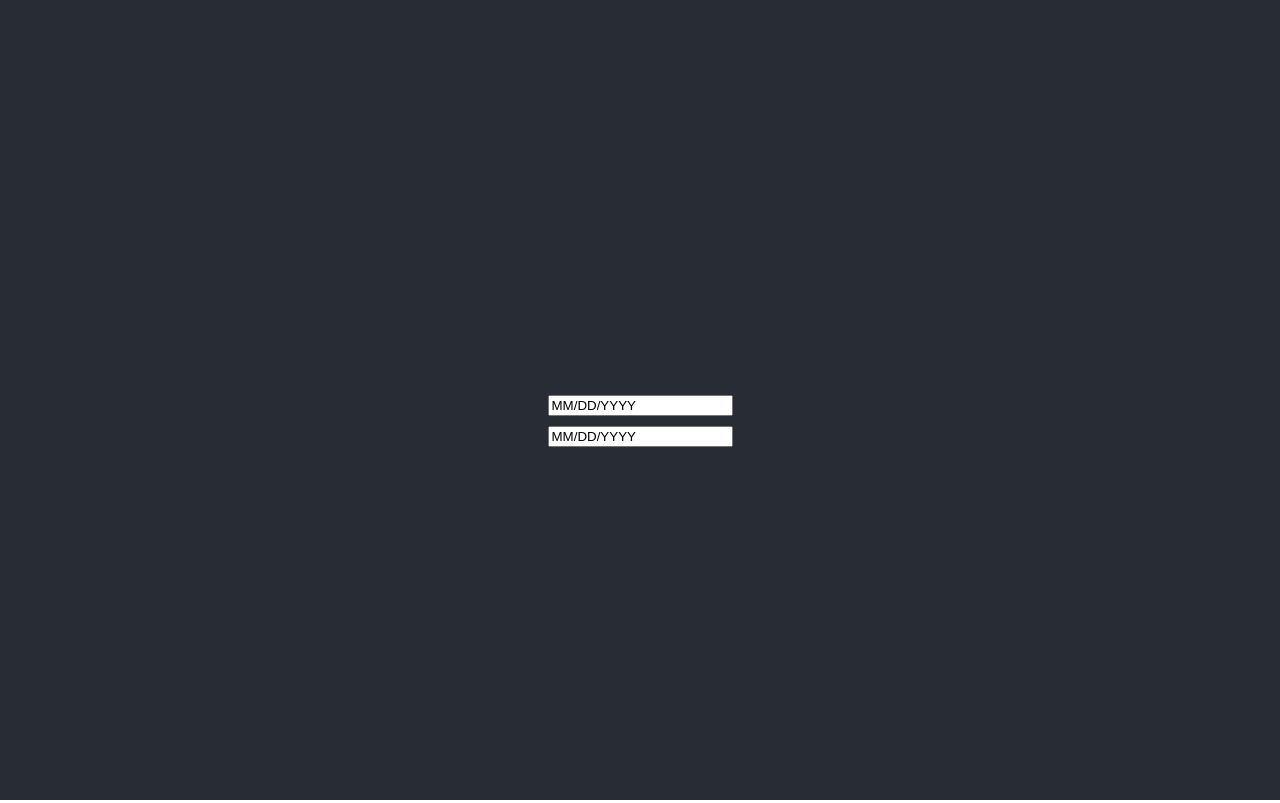
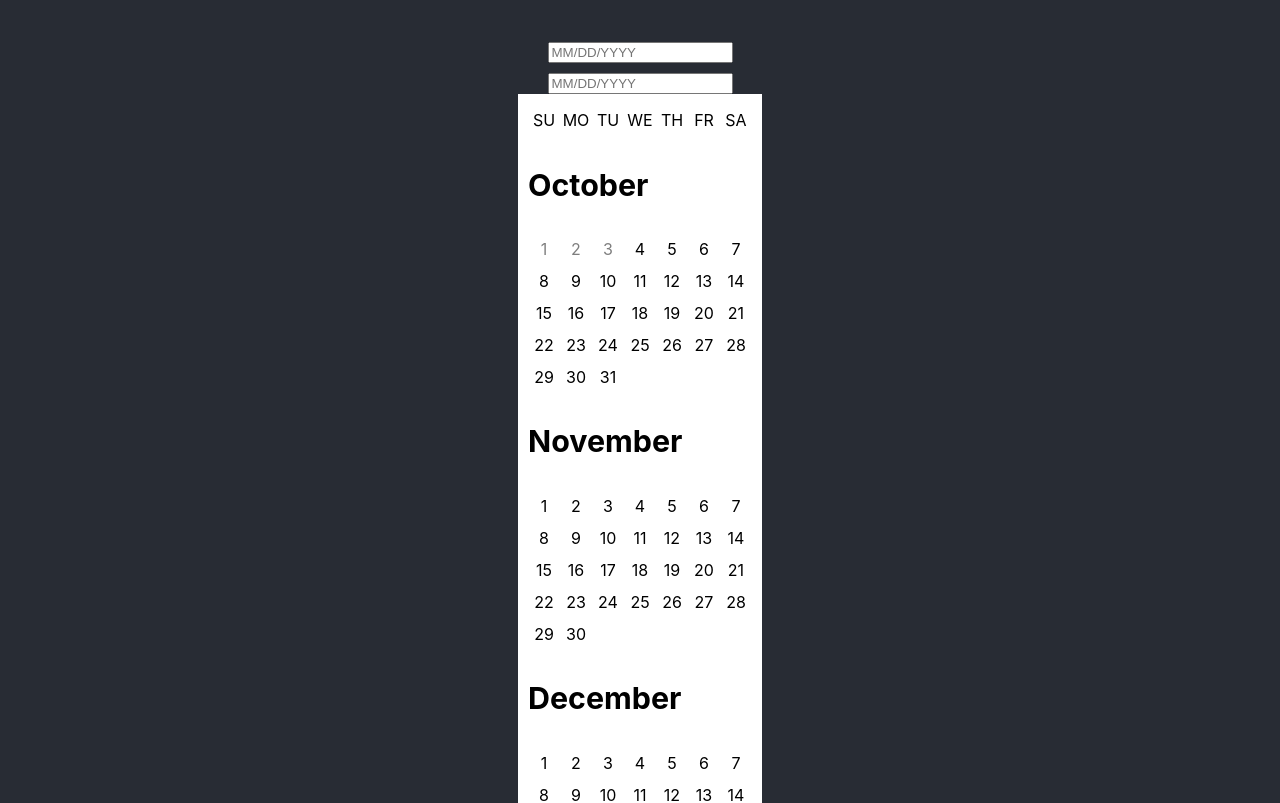
Before and after one commit to Edgardo-developer/daterangepicker, a React (Create React App) app: page / in a window 1280 px wide. Shown: the top 803 px of the page. Built offline with nearby package versions, Linux system fonts and the light colour scheme.

Commit message:
upgraded the design

```diff
--- a/src/App.css
+++ b/src/App.css
@@ -31,3 +31,46 @@
 .originInput{
  visibility: hidden;
 }
+#popupCalendar{
+  color: black;
+  background-color: white;
+  padding: 10px;
+}
+#popupCalendar .popupCalendarDays{
+  display: flex;
+}
+#popupCalendar .popupCalendarDays div{
+  height: 32px;
+  width: 32px;
+  text-align: center;
+  font-size: 16px;
+  display: flex;
+  justify-content: center;
+  align-items: center;
+}
+#popupCalendar .monthDays{
+  display: grid;
+  grid-template-columns: repeat(7, 1fr);
+  max-width: fit-content;
+}
+#popupCalendar .monthDays span{
+  height: 32px;
+  width: 32px;
+  text-align: center;
+}
+#popupCalendar .monthDays span[data-disabled=true]{
+  opacity: 0.5;
+  cursor: default;
+}
+#popupCalendar .monthDays span{
+  cursor: pointer;
+  font-size: 16px;
+  display: flex;
+  justify-content: center;
+  align-items: center;
+}
+#popupCalendar .monthDays span:hover, #popupCalendar .monthDays span.active{
+  color: white;
+  background-color: rgb(15, 93, 228);
+  font-weight: 600;
+}
--- a/src/App.js
+++ b/src/App.js
@@ -4,29 +4,65 @@ import {useState} from "react";
 
 function App() {
   const dayOfWeek = ['SU', 'MO', 'TU', 'WE', 'TH', 'FR', 'SA'];
-  const {choosedMonths, setChoosedMonths} = [];
-  const {inInput, setInInput} = useState('MM/DD/YYYY');
-  const {OutInput, setOutInput} = useState('MM/DD/YYYY');
+  const defaultDate = '00/00/00';
+  const {startDate, setStartDate} = useState(defaultDate);
+  const {endDate, setEndDate} = useState(defaultDate);
 
   const showCalendar = (m = 0, d = 0, y = 0) => {
-
+    let calendar = widget.rightSide;
   }
+  const chooseToggle = (e, isActive) => {
+    e.preventDefault();
+    if(!isActive){
+      let element = e.target;
+      if (startDate === defaultDate){
+        setStartDate(element.innerText+'/'+element.getAttribute('data-month')+'/'.element.getAttribute('data-year'));
+        e.target.classList.toggle('active');
+      }else if(endDate === defaultDate){
+        setEndDate(element.innerText+'/'+element.getAttribute('data-month')+'/'.element.getAttribute('data-year'));
+        e.target.classList.toggle('active');
+      }
+    }
+  }
+  const widgetLogic = widget();
 
   return (
     <div className="App">
       <header className="App-header">
         <div className="originInputs">
-          <input type="date" id='pickInOriginal' className='originInput' />
-          <input type="date" id='pickOutOriginal' className='originInput' />
+          <input type="date" id='pickInOriginal' value={startDate} className='originInput' />
+          <input type="date" id='pickOutOriginal' value={endDate} className='originInput' />
         </div>
         <div className="visualInputs">
           <div id="pickInVisual" className="visualInput">
-            <input type="text" placeholder="MM/DD/YYYY" inputMode="text" onClick={widget} value="MM/DD/YYYY" readOnly />
+            <input type="text" placeholder="MM/DD/YYYY" value={startDate} inputMode="text" onClick={widget} aria-placeholder="MM/DD/YYYY"/>
           </div>
           <div id="pickOutVisual" className="visualInput">
-            <input type="text" placeholder="MM/DD/YYYY" inputMode="text" value="MM/DD/YYYY" readOnly />
+            <input type="text" placeholder="MM/DD/YYYY" value={endDate} inputMode="text" aria-placeholder="MM/DD/YYYY"/>
           </div>
         </div>
+        <div id='popupCalendar'>
+          {/*<div className="populCalendar_list"></div>*/}
+          <div className="popupCalendar_main">
+            <div className="popupCalendarDays">
+              {dayOfWeek.map((day, key) =>  <div key={key}>{day}</div>)}
+            </div>
+            <div className="popupCalendarMonths">
+              {widgetLogic.rightSide.map((monthItem, key) =>
+                      <div key={key} className="popupCalendarMonth">
+                <h3>{monthItem.month.name}</h3>
+                <div className="monthDays">
+                  {monthItem.days.map((day, keyDay) =>
+                      <span key={keyDay} onClick={ e => chooseToggle(e, day.disabled)} data-disabled={day.disabled}
+                      data-month={monthItem.month.id} data-year={monthItem.year}
+                      >
+                    {day.number}</span> )}
+                </div>
+              </div>
+              )}
+            </div>
+            </div>
+          </div>
       </header>
     </div>
   );
--- a/src/logic.js
+++ b/src/logic.js
@@ -7,6 +7,7 @@ const widget = () => {
     let nextMonth = 15;
     let rightSide = calendar(nextMonth, currentDate);
     let leftSide = monthList(rightSide);
+    return {rightSide, leftSide}
 }
 
 const monthList = (months) => {
@@ -18,16 +19,21 @@ const monthList = (months) => {
 }
 
 const calendar = (nextMonth, currentDate) => {
-    let curMonthInd = currentDate.getMonth();
+    let curMonthInd = currentDate.getMonth() + 1;
     let curYearInd = currentDate.getFullYear();
     let curDayInd = currentDate.getDate();
     let dateObject = [];
     for(let i = 0; i <= nextMonth; i++ ){
         let month = curMonthInd + i > 12 ? curMonthInd + i - 12 : curMonthInd + i;
+        let year = curMonthInd + i > 12 ? curYearInd + 1 : curYearInd;
         let days  = getListDays(month, curYearInd, i, curDayInd);
         dateObject.push({
-            month: months[month - 1],
-            days: days
+            month: {
+                id: month,
+                name: months[month - 1]
+            },
+            days: days,
+            year
         });
     }
     return dateObject;
@@ -36,10 +42,10 @@ const calendar = (nextMonth, currentDate) => {
 const getListDays = (monthID, year, inkrement, curDayInd) =>{
     let daysArray = [];
     let daysOfMonth = new Date(year, monthID, 0).getDate();
-    for (let day = 1; day < daysOfMonth; day++){
+    for (let day = 1; day <= daysOfMonth; day++){
         let dayOfWeek = new Date(year, monthID, day).getDate();
         let dayArray = {
-            disabled: false, // is the day disabled
+            disabled: false, // the day disabled
             number: day, // the number of day
             dayOfWeek: dayOfWeek, // the number of day of week
         };
```
